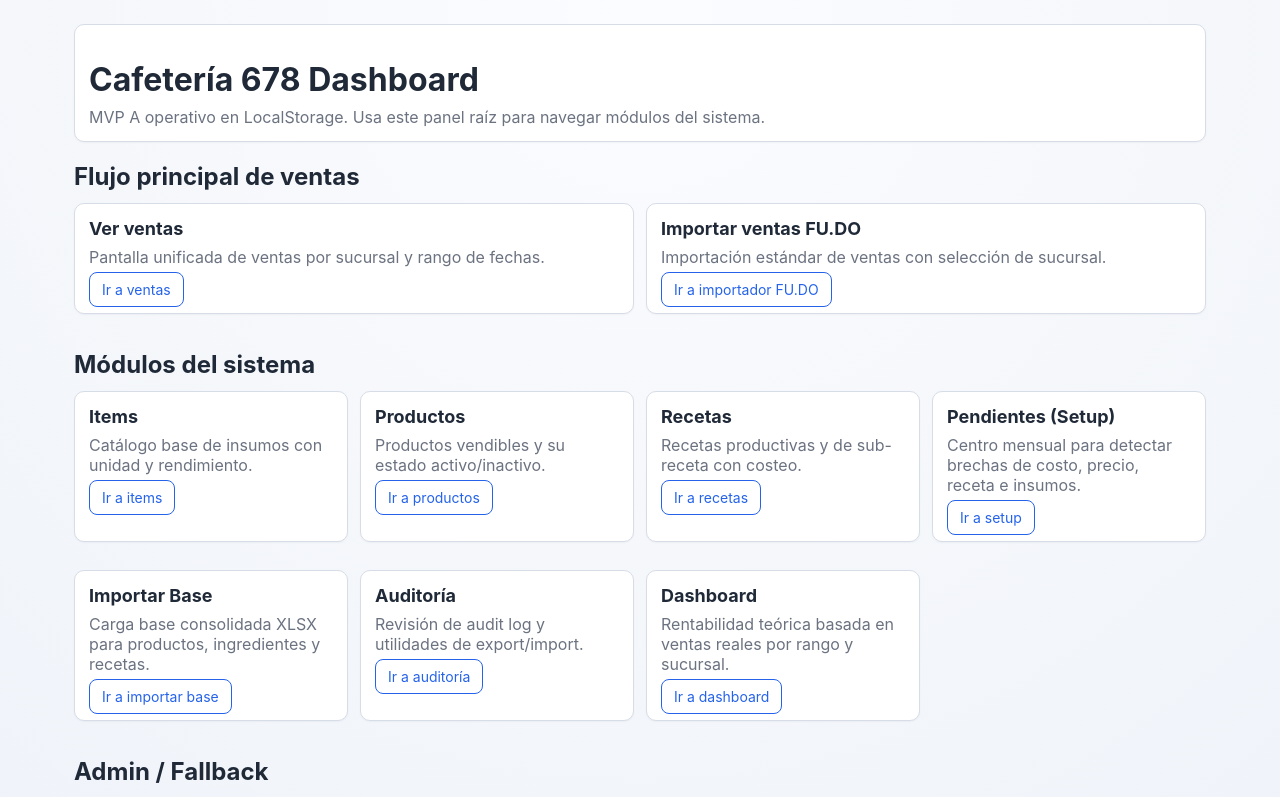
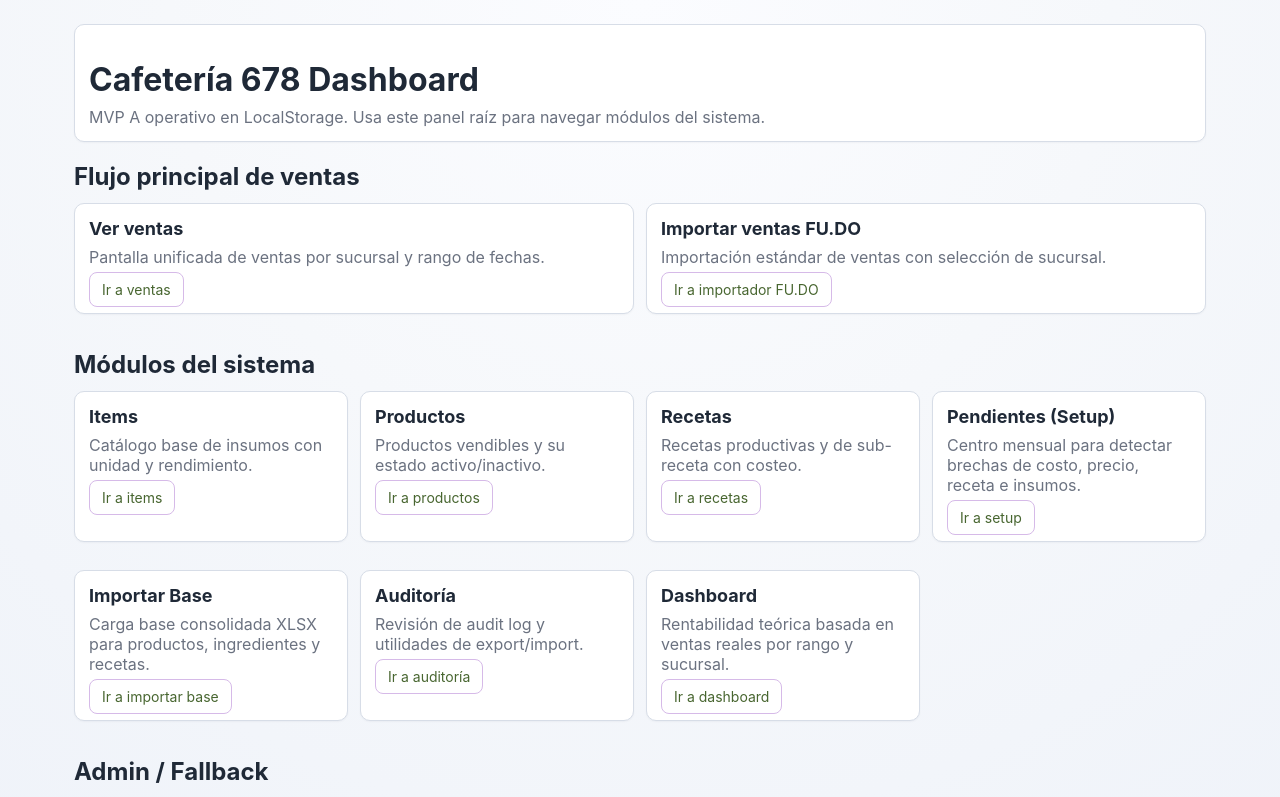
Before and after one commit to NicoChapiro/cafeteria-678-dashboard, a Next.js app: page / in a window 1280 px wide. Shown: the top 797 px of the page. Built offline with nearby package versions, Linux system fonts and the light colour scheme.

Commit message:
Add brand theme tokens and apply to existing UI utility styles

```diff
--- a/app/globals.css
+++ b/app/globals.css
@@ -1,11 +1,25 @@
 :root {
+  --brand-green: #486630;
+  --brand-orange: #f49022;
+  --brand-yellow: #ffcd50;
+  --brand-lilac: #d6bae8;
+
+  --text-on-dark: #ffffff;
+  --border-soft: #e5e7eb;
+  --bg-soft: #f8fafc;
+
+  --status-success: var(--brand-green);
+  --status-warning: var(--brand-orange);
+  --status-info: var(--brand-lilac);
+  --status-error: #b00020;
+
   --bg: #f6f8fb;
   --text: #1f2937;
   --muted: #6b7280;
   --card: #ffffff;
   --border: #d7dde7;
-  --primary: #2563eb;
-  --primary-hover: #1d4ed8;
+  --primary: var(--brand-green);
+  --primary-hover: #3f5a2a;
 }
 
 * { box-sizing: border-box; }
@@ -16,8 +30,9 @@ body.appBody {
   font-family: Inter, ui-sans-serif, system-ui, -apple-system, Segoe UI, Roboto, sans-serif;
 }
 
-a { color: var(--primary); text-decoration: none; }
+a { color: var(--brand-green); text-decoration: none; }
 a:hover { text-decoration: underline; }
+a:hover { color: var(--brand-orange); }
 
 .container {
   max-width: 1180px;
@@ -45,19 +60,28 @@ a:hover { text-decoration: underline; }
 
 .btn,
 .btnSecondary {
-  border: 1px solid var(--primary);
-  background: var(--primary);
-  color: #fff;
+  border: 1px solid var(--brand-green);
+  background: var(--brand-green);
+  color: var(--text-on-dark);
   border-radius: 8px;
   padding: 8px 12px;
   cursor: pointer;
   font-size: 14px;
 }
-.btn:hover { background: var(--primary-hover); }
+.btn:hover { filter: brightness(0.95); }
+.btn:focus-visible,
+.btnSecondary:focus-visible,
+.input:focus-visible,
+.select:focus-visible {
+  outline: 2px solid var(--brand-lilac);
+  outline-offset: 2px;
+}
 .btnSecondary {
-  background: #fff;
-  color: var(--primary);
+  border: 1px solid var(--brand-lilac);
+  background: transparent;
+  color: var(--brand-green);
 }
+.btnSecondary:hover { background: rgba(214, 186, 232, 0.18); }
 
 .input,
 .select {
@@ -66,6 +90,11 @@ a:hover { text-decoration: underline; }
   border-radius: 8px;
   padding: 7px 10px;
   background: #fff;
+}
+
+.input:focus,
+.select:focus {
+  border-color: var(--brand-lilac);
 }
 
 .tableWrap {
@@ -105,3 +134,24 @@ a:hover { text-decoration: underline; }
   border-radius: 8px;
   padding: 10px;
 }
+
+.calloutWarning {
+  border: 1px solid var(--brand-orange);
+  background: rgba(244, 144, 34, 0.12);
+  border-radius: 8px;
+  padding: 10px;
+}
+
+.calloutInfo {
+  border: 1px solid var(--brand-lilac);
+  background: rgba(214, 186, 232, 0.2);
+  border-radius: 8px;
+  padding: 10px;
+}
+
+.calloutSuccess {
+  border: 1px solid var(--brand-green);
+  background: rgba(72, 102, 48, 0.12);
+  border-radius: 8px;
+  padding: 10px;
+}
```
